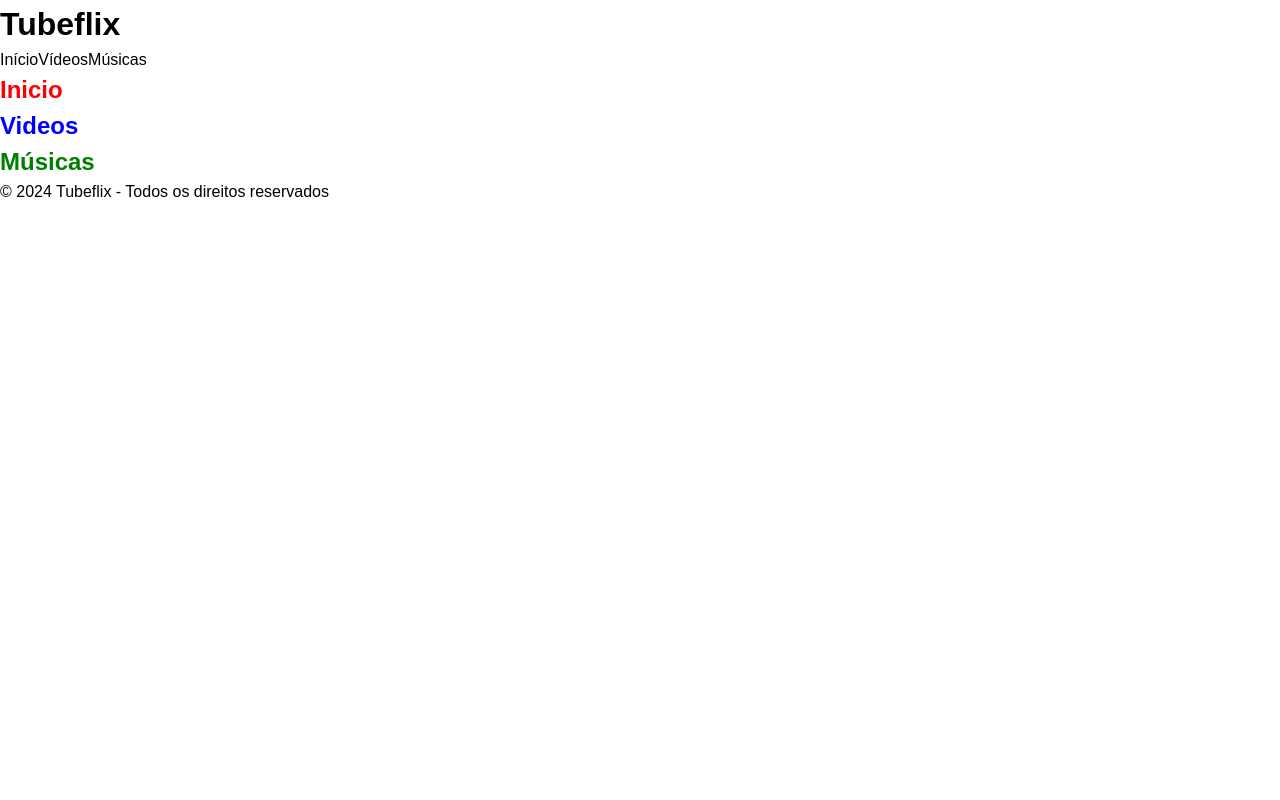
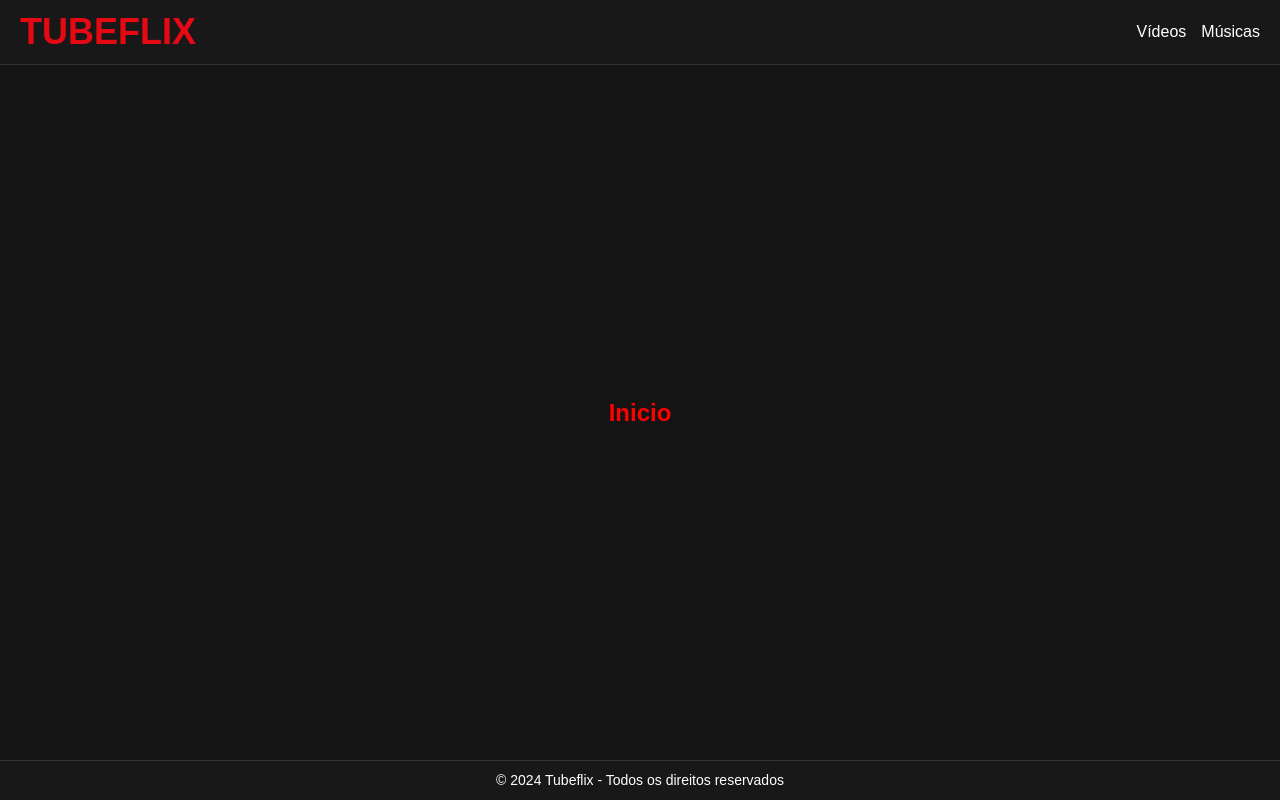
Before and after one commit to sergiocabral/Sample.JavaScript.NextJS.Tubeflix, a Next.js app: page / in a window 1280 px wide. Built offline with nearby package versions, Linux system fonts and the light colour scheme.

Commit message:
Layout base do app (layout.module.css)
- Removido testes de página importar página
- Implementado layout ao estilo Netflix
- Movido <Link /> para Home ficar dentro do <h1>

```diff
--- a/src/app/layout.js
+++ b/src/app/layout.js
@@ -1,5 +1,6 @@
 import Link from "next/link.js";
 import "./globals.css";
+import styles from "./layout.module.css";
 
 export const metadata = {
   title: "Tubeflix",
@@ -9,19 +10,18 @@ export const metadata = {
 export default function RootLayout({ children }) {
   return (
     <html lang="pt">
-      <body>
-        <header>
-          <h1>Tubeflix</h1>
+      <body className={styles.body}>
+        <header className={styles.header}>
+          <h1><Link href="/">Tubeflix</Link></h1>
           <nav>
-            <Link href="/">Início</Link>
             <Link href="/videos">Vídeos</Link>
             <Link href="/musics">Músicas</Link>
           </nav>
         </header>
-        <main>
+        <main className={styles.main}>
           {children}
         </main>
-        <footer>
+        <footer className={styles.footer}>
           <p>&copy; 2024 Tubeflix - Todos os direitos reservados</p>
         </footer>
       </body>
--- /dev/null
+++ b/src/app/layout.module.css
@@ -0,0 +1,60 @@
+:root {
+  --header-height: 65px;
+  --footer-height: 40px;
+}
+
+.body {
+  color: #fff;
+  background-color: #141414;
+}
+
+.header {
+  display: flex;
+  align-items: center;
+  justify-content: space-between;
+  height: var(--header-height);
+  padding: 0 20px;
+  background-color: #181818;
+  border-bottom: 1px solid #333;
+}
+
+.header h1 {
+  font-size: 36px;
+  color: #e50914;
+  margin: 0;
+  text-transform: uppercase;
+}
+
+.header nav {
+  display: flex;
+  gap: 15px;
+}
+
+.header nav a {
+  font-size: 16px;
+  transition: color 0.3s;
+}
+
+.header nav a:hover {
+  color: #e50914;
+}
+
+.main {
+  min-height: calc(100vh - (var(--header-height) + var(--footer-height)));
+  display: flex;
+  flex-direction: column;
+  align-items: center;
+  justify-content: center;
+  background-color: #141414;
+}
+
+.footer {
+  display: flex;
+  align-items: center;
+  justify-content: center;
+  height: var(--footer-height);
+  padding: 0 20px;
+  background-color: #181818;
+  border-top: 1px solid #333;
+  font-size: 14px;
+}
--- a/src/app/page.js
+++ b/src/app/page.js
@@ -1,13 +1,9 @@
-import MusicsPage from "./musics/page.js";
 import styles from "./page.module.css";
-import VideosPage from "./videos/page.js";
 
 export default function HomePage() {
   return (
     <>
       <h2 className={styles.title}>Inicio</h2>
-      <VideosPage />
-      <MusicsPage />
     </>
   );
 }
```
